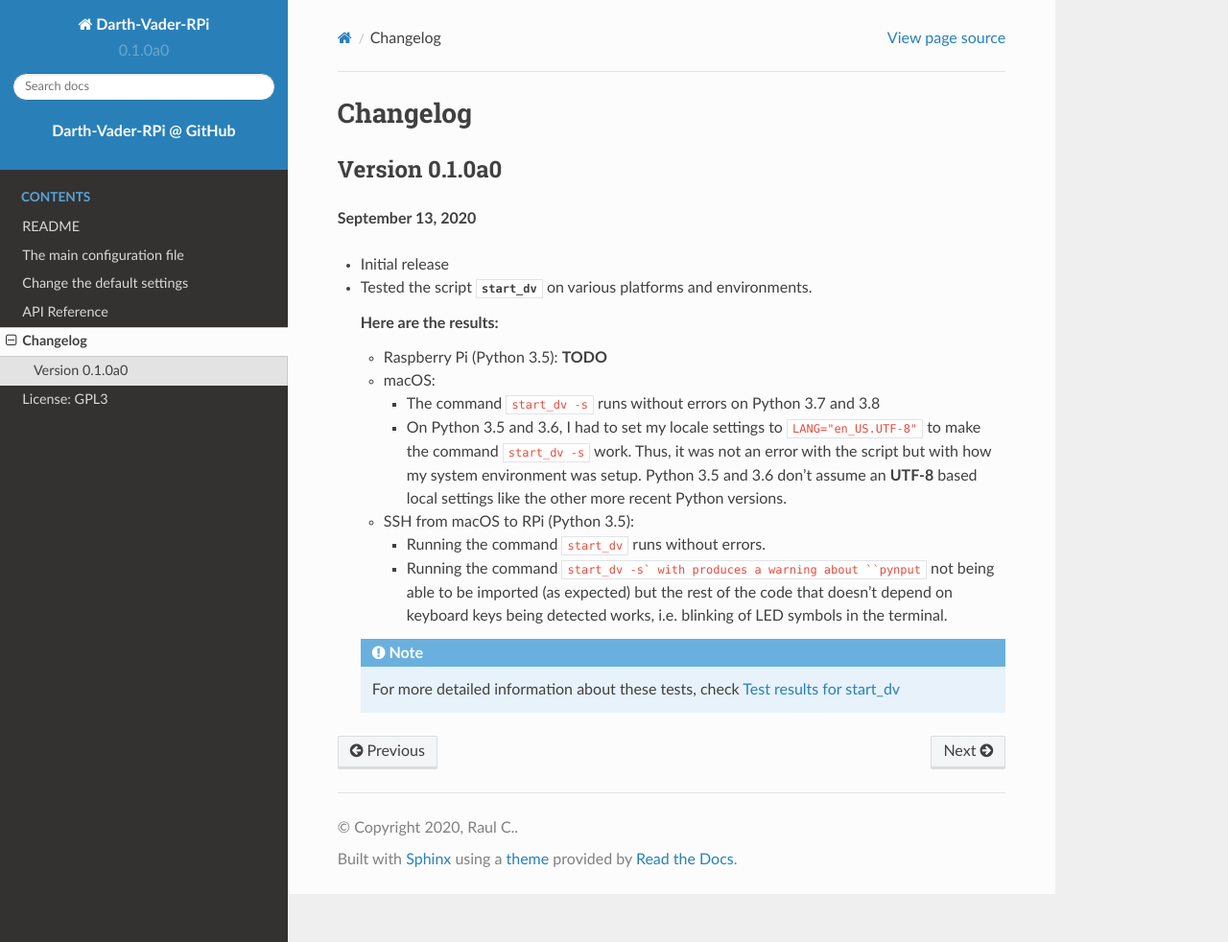
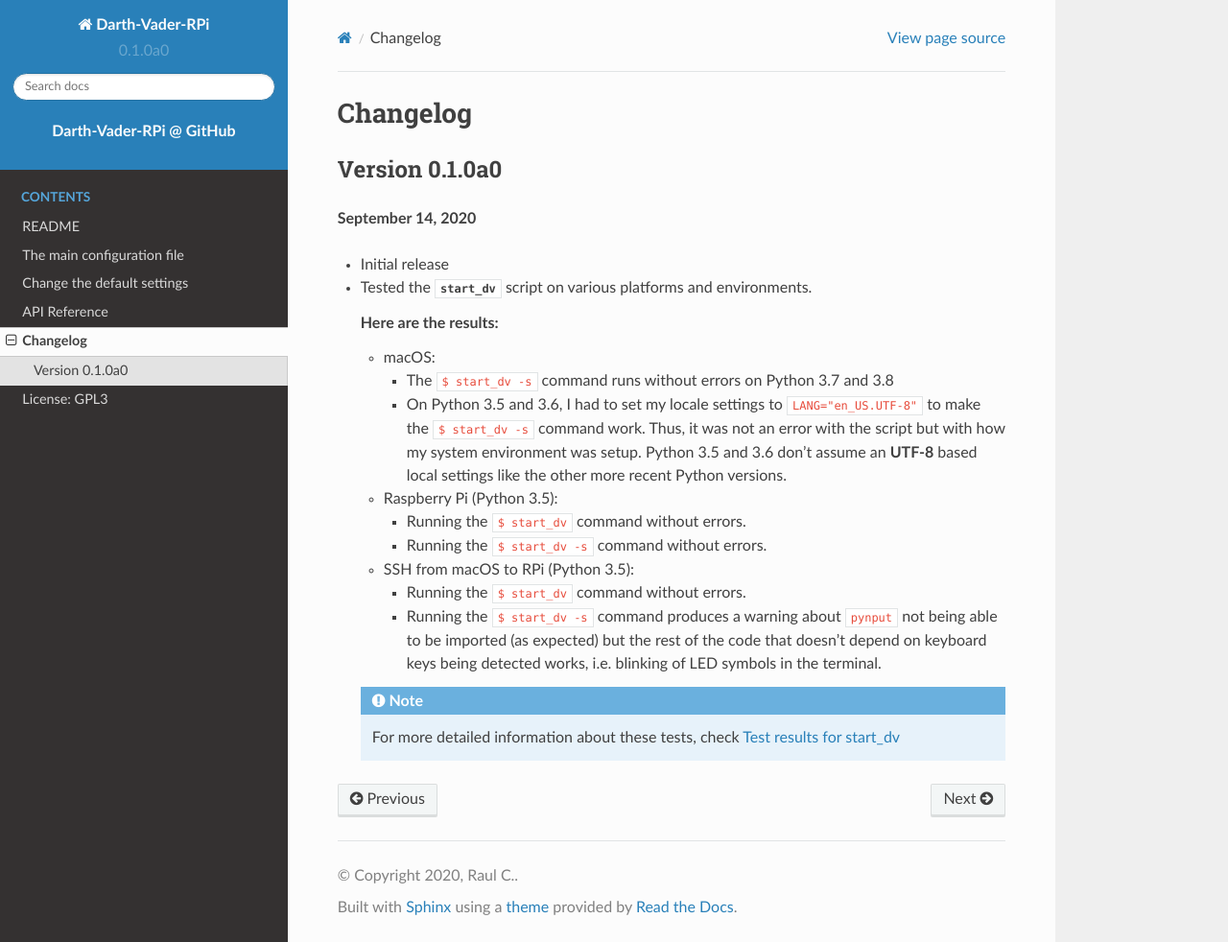
Before and after one commit to raul23/Darth-Vader-RPi, a Sphinx documentation site: the page built from docs/changelog.rst, in a window 1280 px wide and 982 px high. Shown: the whole window at 96% size. Built offline with Sphinx 7.4.7 and the Read the Docs theme 2.0.0, drawn with Linux system fonts in a browser that asks for light colours.

Commit message:
Update doc

```diff
--- a/docs/changelog.rst
+++ b/docs/changelog.rst
@@ -4,35 +4,36 @@ Changelog
 
 Version 0.1.0a0
 ===============
-.. TODO: IMPORTANT add date
-
-**September 13, 2020**
+**September 14, 2020**
 
 * Initial release
-* Tested the script :mod:`start_dv` on various platforms and environments.
+* Tested the :mod:`start_dv` script on various platforms and environments.
 
   **Here are the results:**
 
-  * Raspberry Pi (Python 3.5): **TODO**
-
   * macOS:
 
-    * The command ``start_dv -s`` runs without errors on Python 3.7 and 3.8
+    * The ``$ start_dv -s`` command runs without errors on Python 3.7 and 3.8
 
     * On Python 3.5 and 3.6, I had to set my locale settings to
-      ``LANG="en_US.UTF-8"`` to make the command ``start_dv -s`` work. Thus, it
-      was not an error with the script but with how my system environment was
-      setup. Python 3.5 and 3.6 don't assume an **UTF-8** based local settings
-      like the other more recent Python versions.
+      ``LANG="en_US.UTF-8"`` to make the ``$ start_dv -s`` command work. Thus,
+      it was not an error with the script but with how my system environment
+      was setup. Python 3.5 and 3.6 don't assume an **UTF-8** based local
+      settings like the other more recent Python versions.
+
+  * Raspberry Pi (Python 3.5):
+
+    * Running the ``$ start_dv`` command without errors.
+    * Running the ``$ start_dv -s`` command without errors.
 
   * SSH from macOS to RPi (Python 3.5):
 
-    * Running the command ``start_dv`` runs without errors.
+    * Running the ``$ start_dv`` command without errors.
 
-    * Running the command ``start_dv -s` with produces a warning about
-      ``pynput`` not being able to be imported (as expected) but the rest of
-      the code that doesn't depend on keyboard keys being detected works, i.e.
-      blinking of LED symbols in the terminal.
+    * Running the ``$ start_dv -s`` command produces a warning about ``pynput``
+      not being able to be imported (as expected) but the rest of the code that
+      doesn't depend on keyboard keys being detected works, i.e. blinking of
+      LED symbols in the terminal.
 
   .. note::
 
```
Also changed, not shown: docs/test_results.rst (+44 -17 lines).
